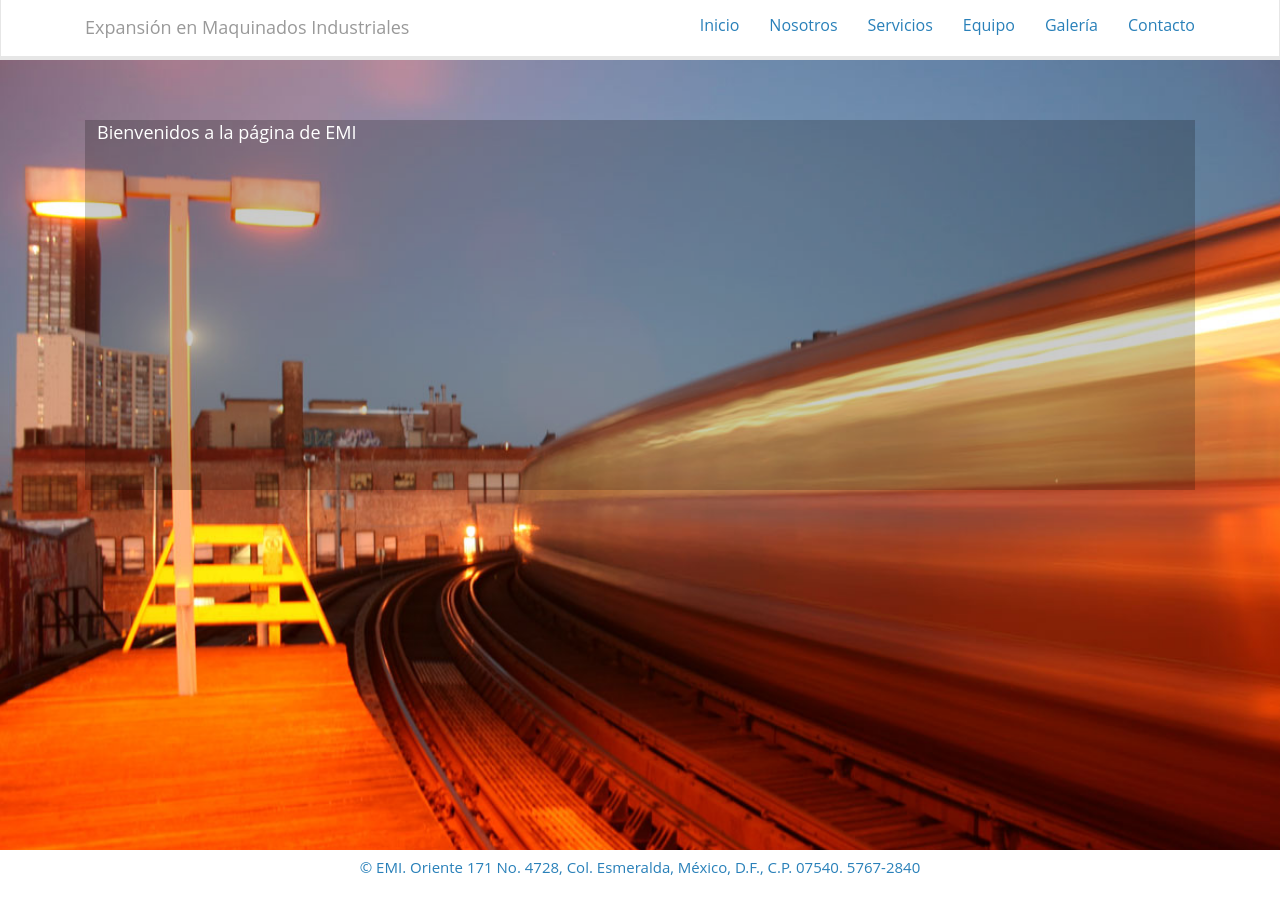
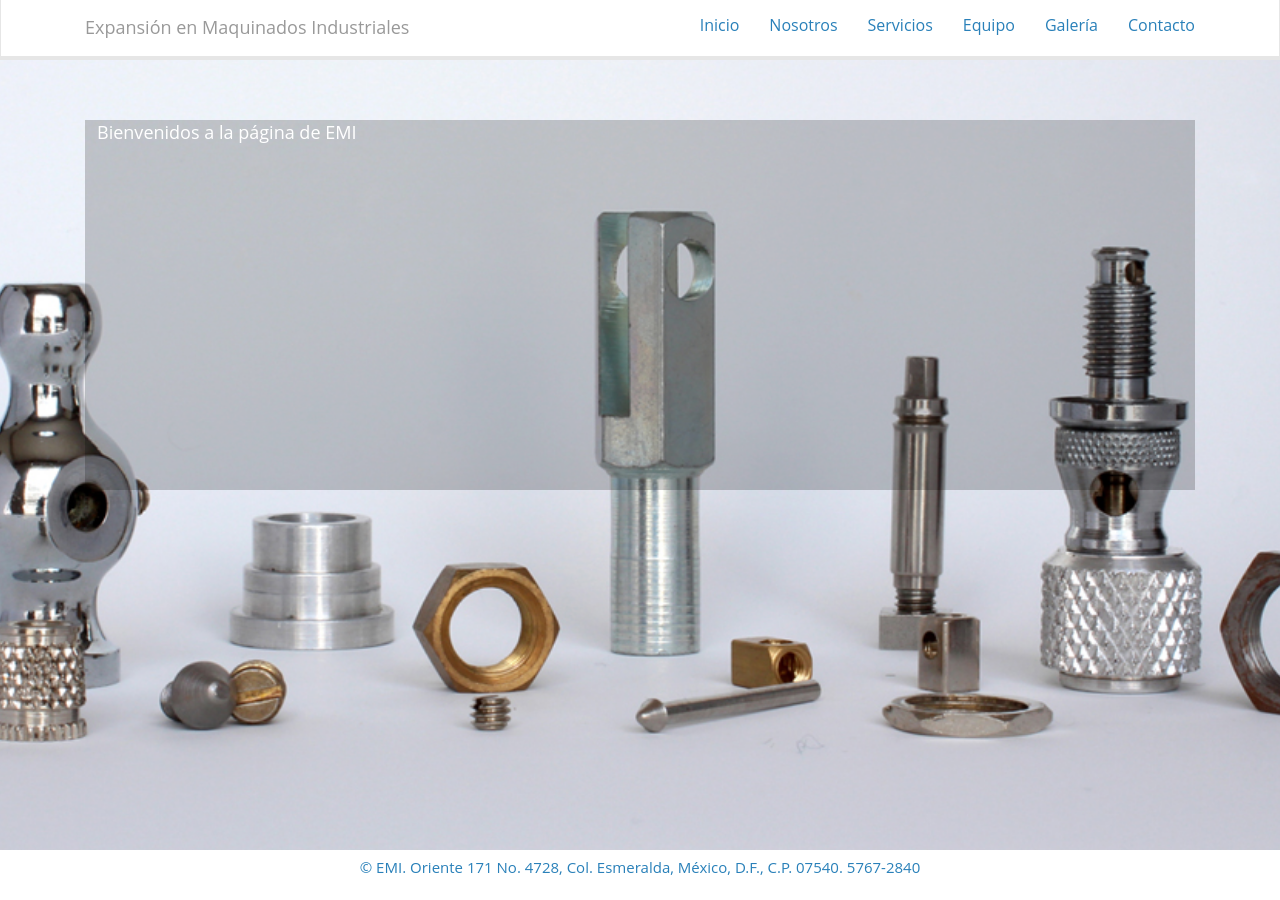
Before and after one commit to cortega8612/expmaq, a Jekyll site: the page built from index.html, in a window 1280 px wide. Built offline with Jekyll 4.4.1, drawn with Linux system fonts in a browser that asks for light colours.

Commit message:
uploaded images and added option for css background

```diff
--- a/css/custom.css
+++ b/css/custom.css
@@ -1,3 +1,5 @@
+@import url('bootstrap.min.css');
+
 body {
   padding-top: 120px;
   font-size: 18px;
@@ -8,10 +10,13 @@ body {
 /* body full image*/
 
 .body1 {
-  background: url('/img/C_Ltrain.jpg') no-repeat center center fixed;
+  background: url('/img/IMG_8625.jpg') no-repeat center center fixed;
     -webkit-background-size: cover;
     -moz-background-size: cover;
     -o-background-size: cover;
+    /* body full image option
+    background-size: 100% auto;
+    */
     background-size: cover;
     color:#fff;
     background-color:#333;
```
Also changed, not shown: css/bootstrap.min.css, img/C_Ltrain.jpg (deleted), img/IMG_8598.jpg (added), img/IMG_8609.jpg (added), img/IMG_8611.jpg (added), img/IMG_8625.jpg (added), img/IMG_8626.jpg (added), img/IMG_8634.jpg (added), img/IMG_8635.jpg (added), img/IMG_8644.jpg (added), img/IMG_8651.jpg (added), img/IMG_8655.jpg (added), img/IMG_8659.jpg (added), img/IMG_8663.jpg (added), 5 more files.
